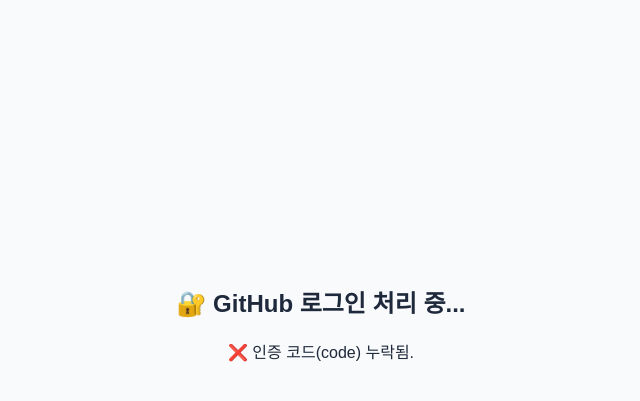
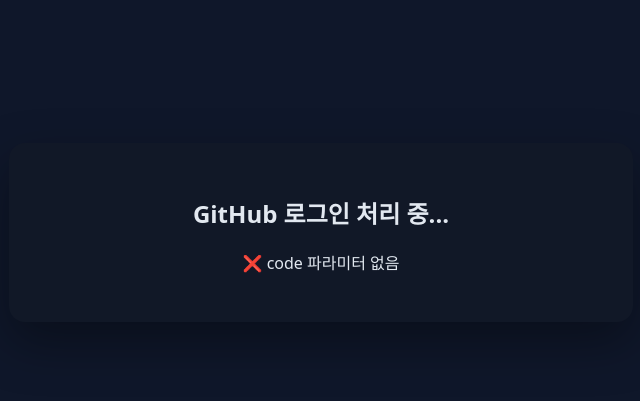
Before and after one commit to gosungjinmoon/gosungjinmoon.github.io, a Jekyll site: the page admin/oauth/callback.html, which Jekyll copies as it is, in a window 1280 px wide. Shown: the top 401 px of the page, without its empty margins (319-959 px from the left). Built offline with Jekyll 4.4.1, drawn with Linux system fonts in a browser that asks for light colours.

Commit message:
Update callback.html

```diff
--- a/admin/oauth/callback.html
+++ b/admin/oauth/callback.html
@@ -2,45 +2,36 @@
 <html lang="ko">
 <head>
   <meta charset="UTF-8" />
-  <title>GoFunWith OAuth Callback</title>
+  <title>GOFUNWITH OAuth Callback</title>
   <style>
-    body {
-      font-family: Pretendard, sans-serif;
-      background:#f9fafb;
-      text-align:center;
-      padding-top:20%;
-      color:#1e293b;
-    }
+    body { font-family: Pretendard, system-ui, sans-serif; background:#0f172a; color:#e2e8f0; text-align:center; padding-top:15vh; }
+    .card { max-width:560px; margin:0 auto; padding:2rem; background:#111827; border-radius:16px; box-shadow:0 20px 50px rgba(0,0,0,.35); }
   </style>
 </head>
 <body>
-  <h2>🔐 GitHub 로그인 처리 중...</h2>
-  <p id="status">잠시만 기다려주세요.</p>
-
+  <div class="card">
+    <h2>GitHub 로그인 처리 중...</h2>
+    <p id="status">잠시만 기다려주세요.</p>
+  </div>
   <script>
     (async () => {
       const code = new URL(window.location.href).searchParams.get("code");
-      const status = document.getElementById("status");
-
       if (!code) {
-        status.textContent = "❌ 인증 코드(code) 누락됨.";
+        document.getElementById("status").textContent = "❌ code 파라미터 없음";
         return;
       }
-
       try {
-        const proxy = "https://gfw-oauth-exchange.eric-moon.workers.dev"; // Cloudflare Worker endpoint
-        const res = await fetch(`${proxy}?code=${code}`);
+        const res = await fetch(`https://gfw-oauth-exchange.eric-moon.workers.dev?code=${code}`);
         const data = await res.json();
-
         if (data.access_token) {
           sessionStorage.setItem("github_token", data.access_token);
-          status.textContent = "✅ 로그인 성공! 관리자 페이지로 이동 중...";
-          setTimeout(() => window.location.href = "/admin/theme-preview.html", 1500);
+          document.getElementById("status").textContent = "✅ 로그인 성공! 관리자 페이지로 이동 중...";
+          setTimeout(() => (window.location.href = "/admin/"), 1000);
         } else {
-          status.textContent = "⚠️ 로그인 실패: " + (data.error_description || data.error || "unknown error");
+          document.getElementById("status").textContent = "⚠️ 로그인 실패: " + (data.error_description || data.error || "unknown");
         }
       } catch (e) {
-        status.textContent = "🚫 네트워크 오류: " + e.message;
+        document.getElementById("status").textContent = "🚫 네트워크 오류: " + e.message;
       }
     })();
   </script>
```
